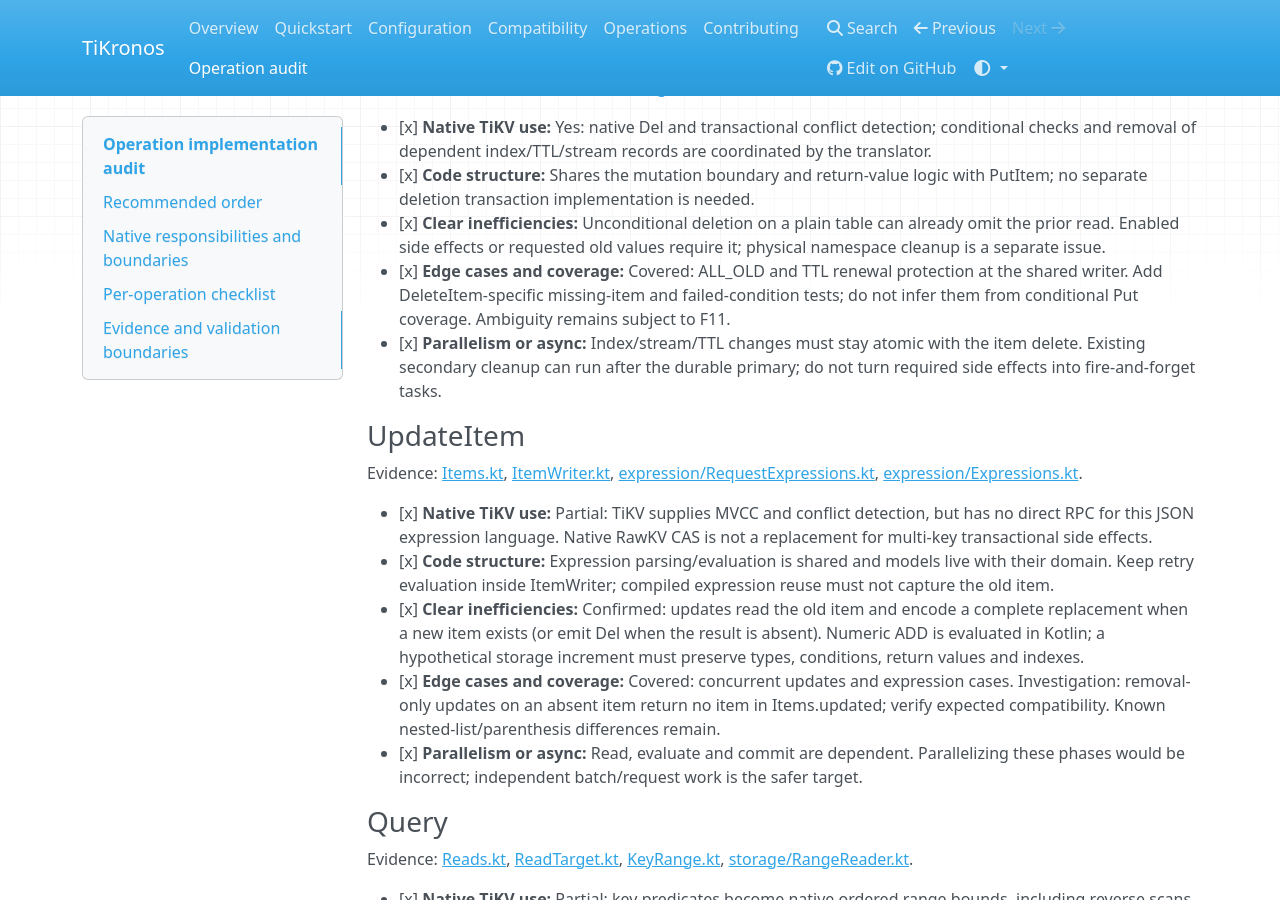
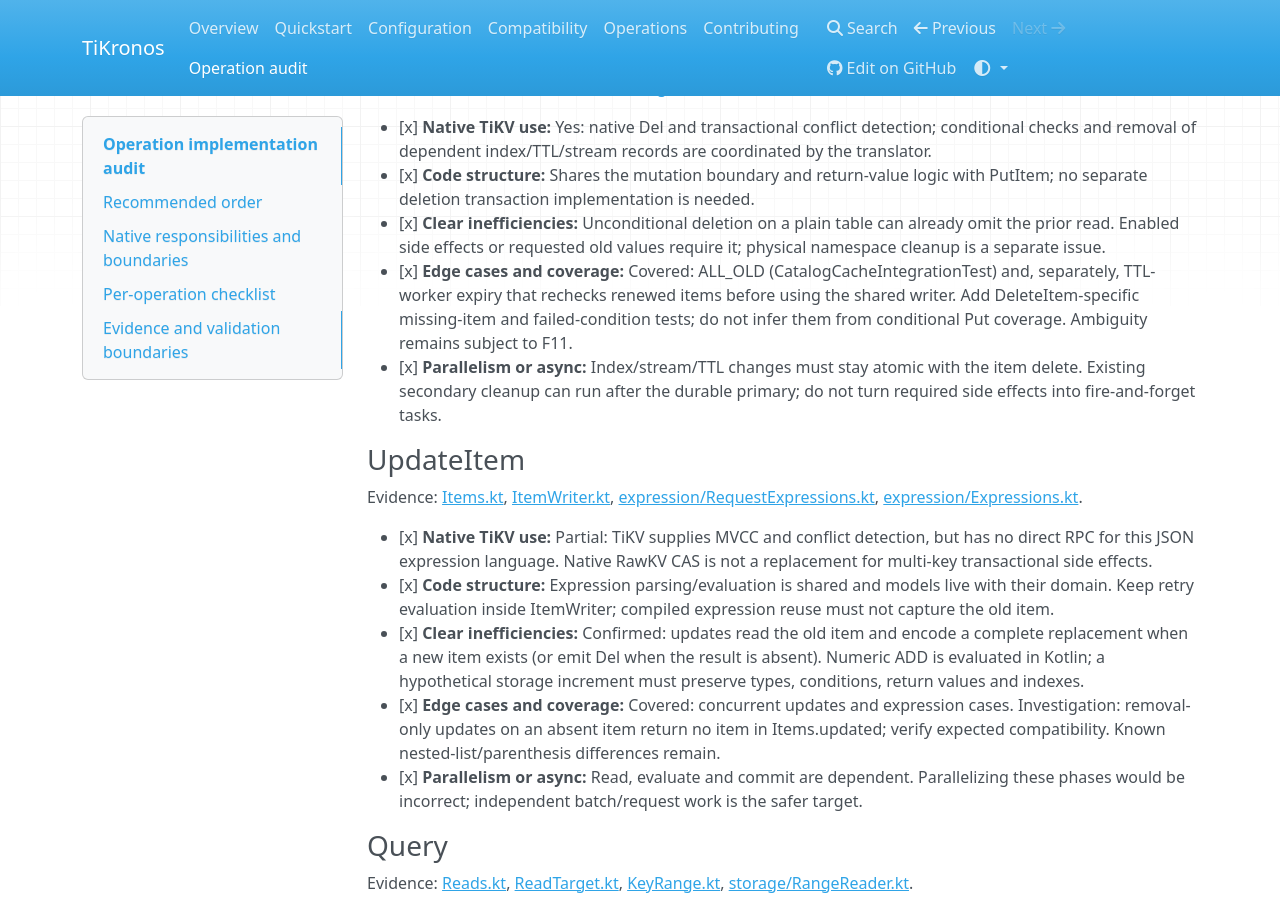
Before and after one commit to infocusmodereal/tikronos, an MkDocs documentation site: the page built from docs/operation-audit.md, in a window 1280 px wide and 900 px high, scrolled down 6439 px. Built offline with MkDocs 1.6.1, drawn with Linux system fonts in a browser that asks for light colours; nearby versions of some CDN libraries.

Commit message:
docs: clarify TTL worker coverage in operation audit

```diff
--- a/docs/operation-audit.md
+++ b/docs/operation-audit.md
@@ -119,7 +119,7 @@ Evidence: [Items.kt](https://github.com/infocusmodereal/tikronos/blob/2dbe0556d9
 - [x] **Native TiKV use:** Yes: native Del and transactional conflict detection; conditional checks and removal of dependent index/TTL/stream records are coordinated by the translator.
 - [x] **Code structure:** Shares the mutation boundary and return-value logic with PutItem; no separate deletion transaction implementation is needed.
 - [x] **Clear inefficiencies:** Unconditional deletion on a plain table can already omit the prior read. Enabled side effects or requested old values require it; physical namespace cleanup is a separate issue.
-- [x] **Edge cases and coverage:** Covered: ALL_OLD and TTL renewal protection at the shared writer. Add DeleteItem-specific missing-item and failed-condition tests; do not infer them from conditional Put coverage. Ambiguity remains subject to F11.
+- [x] **Edge cases and coverage:** Covered: ALL_OLD (CatalogCacheIntegrationTest) and, separately, TTL-worker expiry that rechecks renewed items before using the shared writer. Add DeleteItem-specific missing-item and failed-condition tests; do not infer them from conditional Put coverage. Ambiguity remains subject to F11.
 - [x] **Parallelism or async:** Index/stream/TTL changes must stay atomic with the item delete. Existing secondary cleanup can run after the durable primary; do not turn required side effects into fire-and-forget tasks.
 
 ### UpdateItem
```
